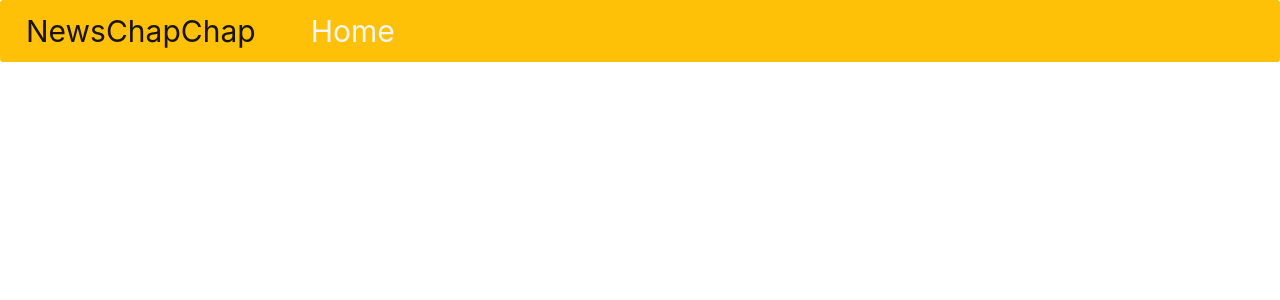
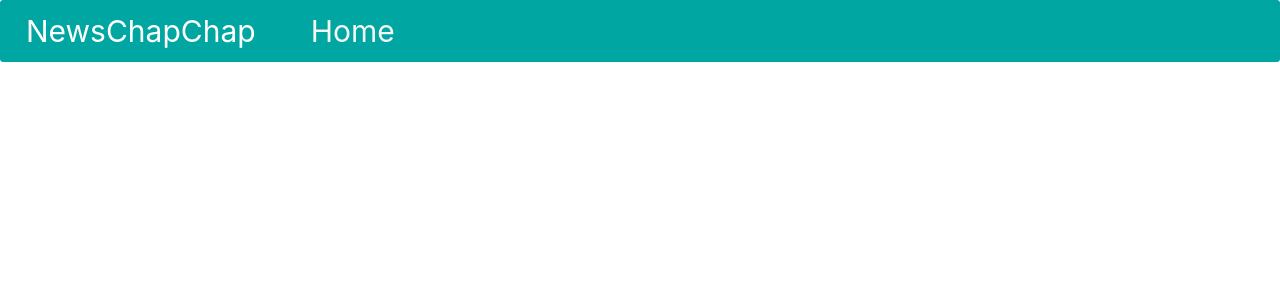
Before and after one commit to KaranjaK/News-Api, a Flask app: template app/templates/base.html in a window 1280 px wide. Shown: the top 300 px of the page. Run offline with Flask 2, Linux system fonts and the light colour scheme; the template is opened without the code that fills it, so the values that code supplies are empty; some libraries are stand-ins or nearby versions.

Commit message:
It will change the classes to style the navbar

```diff
--- a/app/templates/navbar.html
+++ b/app/templates/navbar.html
@@ -1,4 +1,4 @@
- <div class="navbar navbar-expand-lg navbar-light bg-warning fixed-top" role="navigation">
+ <div class="navbar navbar-expand-lg navbar-dark fixed-top" role="navigation">
         <div class="container-fluid">
             <div class="navbar-header">
                 <button type="button" class="navbar-toggle" data-toggle="collapse" data-target=".navbar-collapse">
```
